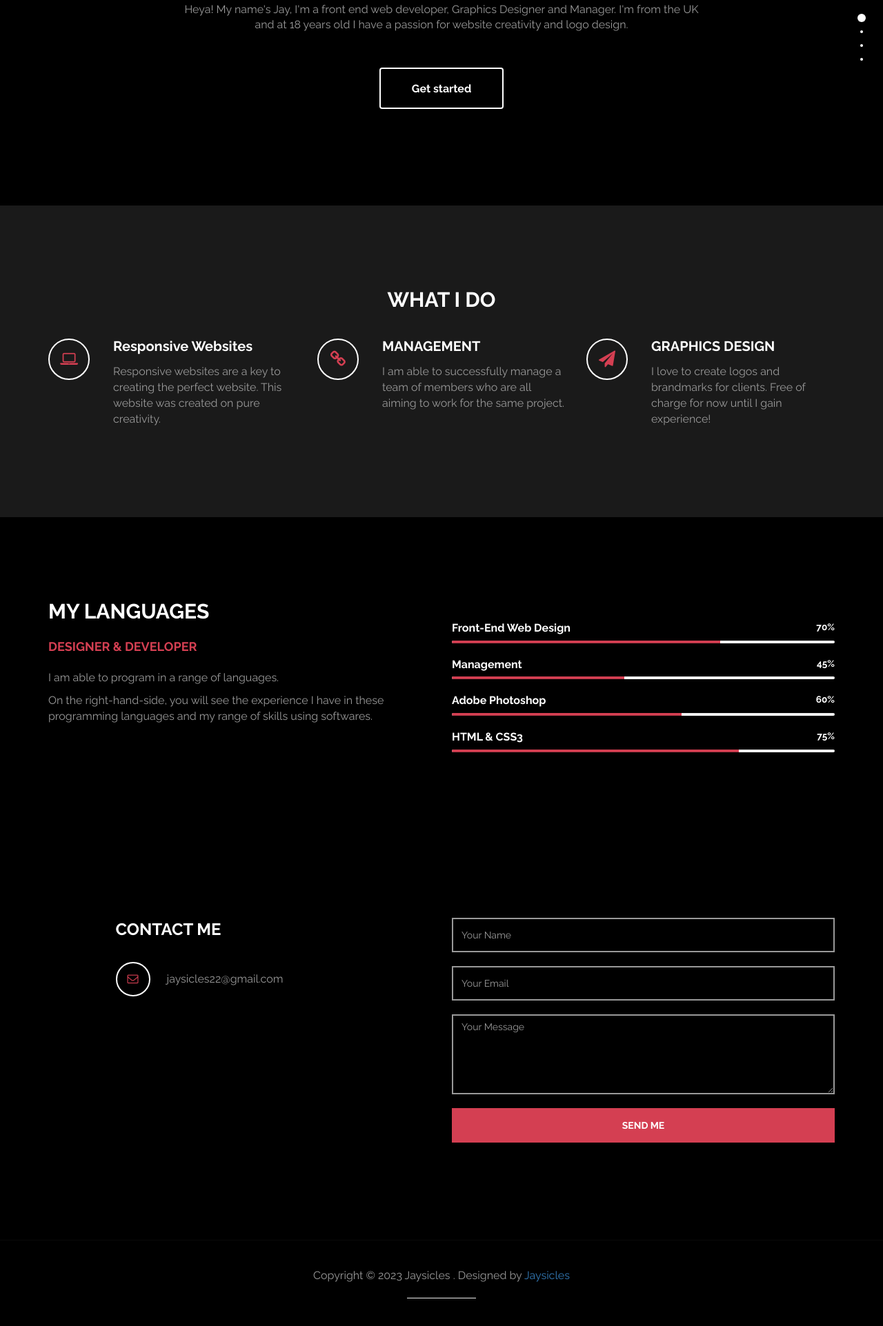
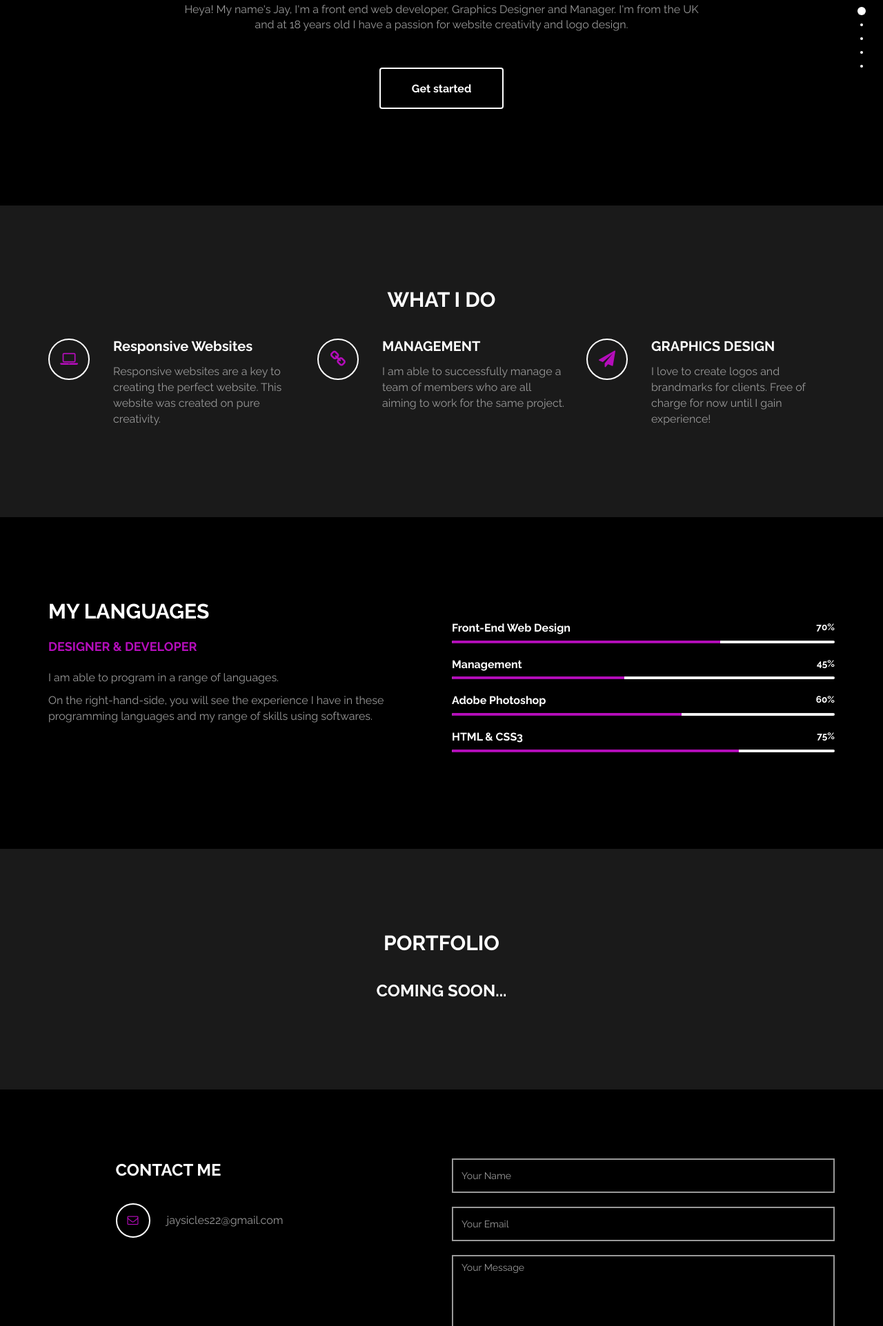
Before and after one commit to Jaysicles/graphics-design-portfolio, a plain HTML site: page index.html in a window 1280 px wide. Shown: the part 344-2267 px from the top of the page at 69% size. Drawn offline with Linux system fonts and the light colour scheme.

Commit message:
🔨Add colourscheme, edit index.html

```diff
--- a/css/templatemo-style.css
+++ b/css/main-style.css
@@ -1,10 +1,8 @@
-/*
+:root {
 
-Lavish HTML CSS Template
-
-https://templatemo.com/tm-458-lavish
-
-*/
+    --color-purple: #b50dbb;
+    --color-white: #ffffff;
+}
 
 body
 {
@@ -180,8 +178,8 @@ h1,h2,h3,h4,h5
 	}
 #home h1
     {
-        border: 2px solid #D43F52;
-        color: #D43F52;
+        border: 2px solid var(--color-purple);
+        color: var(--color-white);
         display: inline-block;
         letter-spacing: 6px;
         padding: 25px 35px;
@@ -206,7 +204,7 @@ h1,h2,h3,h4,h5
     }
 #home .btn:hover
     {
-        background: #D43F52;
+        background: var(--color-purple);
         border-color: transparent;
     }
 /* end home */
@@ -230,7 +228,7 @@ h1,h2,h3,h4,h5
     {
         border: 2px solid #ffffff;
         border-radius: 50%;
-        color: #D43F52;
+        color: var(--color-purple);
         font-size: 24px;
         margin-right: 24px;
         width: 60px;
@@ -257,7 +255,7 @@ h1,h2,h3,h4,h5
 #about h4
     {
         padding: 15px 0;
-		color: #D43F52;
+		color: var(--color-purple);
     }
 #about .progress
     {
@@ -267,7 +265,7 @@ h1,h2,h3,h4,h5
     }
 #about .progress .progress-bar-danger
     {
-        background: #D43F52;
+        background: var(--color-purple);
     }
 #about .text-top
     {
@@ -305,7 +303,7 @@ h1,h2,h3,h4,h5
     }
 #portfolio .portfolio-thumb .portfolio-overlay
     {
-        background: #D43F52;
+        background: var(--color-purple);
         top: 0;
         left: 0;
         right: 0;
@@ -343,7 +341,7 @@ h1,h2,h3,h4,h5
     {
         border: 2px solid #ffffff;
         border-radius: 50%;
-        color: #D43F52;
+        color: var(--color-purple);
         width: 50px;
         height: 50px;
         line-height: 45px;
@@ -365,7 +363,7 @@ h1,h2,h3,h4,h5
     }
 #contact input[type="submit"]
     {
-        background: #D43F52;
+        background: var(--color-purple);
         border: 2px solid transparent;
         color: #ffffff;
         font-weight: bold;
@@ -374,7 +372,7 @@ h1,h2,h3,h4,h5
 #contact input[type="submit"]:hover
     {
         background: #ffffff;
-        color: #D43F52;
+        color: var(--color-purple);
     }
 /* end contact */
 
--- a/index.html
+++ b/index.html
@@ -23,7 +23,7 @@
 		<!-- fullpage -->
 		<link rel="stylesheet" href="css/jquery.fullPage.css">
 		<!-- custom -->
-		<link rel="stylesheet" href="css/templatemo-style.css">
+		<link rel="stylesheet" href="css/main-style.css">
 
 	</head>
 	<body>
@@ -131,14 +131,19 @@
 		</div>
 		<!-- end about -->
 
-        <!-- DEPRECATED
-		start portfolio
+		<!-- start portfolio -->
 		<div id="portfolio" class="section">
-		<div class="container">
-			<div class="row">
-				<div class="col-md-12">
-					<h2 class="wow bounce">PORTFOLIO</h2>
+			<div class="container">
+				<div class="row">
+					<div class="col-md-12">
+						<h2 class="wow bounce">PORTFOLIO</h2>
+					</div>
+					<h3>COMING SOON...</h3>
 				</div>
+			</div>
+		</div>
+
+		<!-- DEPRECATED
 				<div class="col-md-4 col-xs-6 wow fadeIn" data-wow-delay="0.6s">
 					<div class="portfolio-thumb">
 						<img src="images/portfolio-img1.jpg" class="img-responsive" alt="portfolio img">
@@ -186,8 +191,9 @@
 				</div>
 			</div>
 		</div>
-	</div>
-	end portfolio -->
+	</div>-->
+
+	<!-- end portfolio -->
 
 		<!-- start contact -->
 		<div id="contact" class="section">
@@ -221,8 +227,9 @@
 				<div class="row">
 					<div class="col-md-12 wow fadeIn" data-wow-delay="0.9s">
 						<p>Copyright &copy; 2023 Jaysicles
+							<br>
 
-                        . Designed by <a rel="nofollow noopener" href="https://github.com/Jaysicles">Jaysicles</a></p>
+                        Designed by <a rel="nofollow noopener" href="https://github.com/Jaysicles">Jaysicles</a></p>
 						<hr>
 						<ul class="social-icon">
 							<!-- <li><a href="#" class="fa fa-facebook"></a></li>
```
